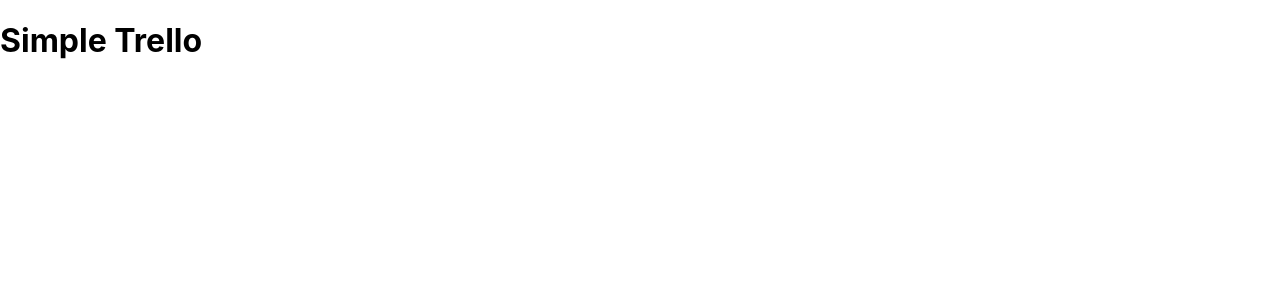
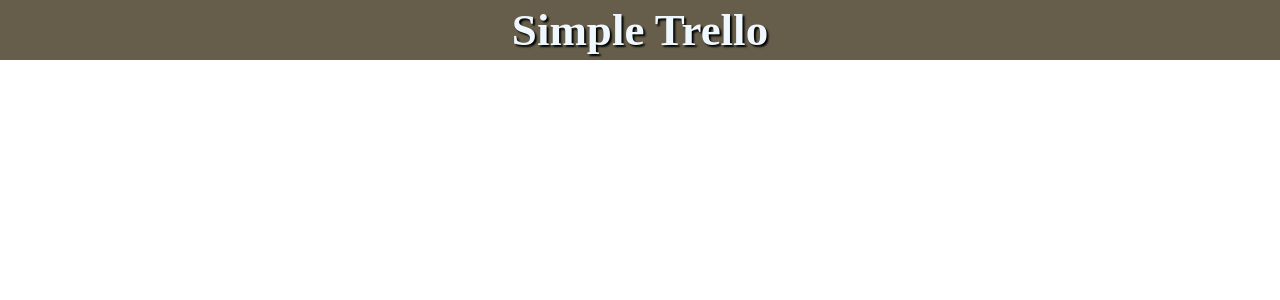
Before and after one commit to takumi12311123/trello-clone, a React (Create React App) app: page / in a window 1280 px wide. Shown: the top 300 px of the page. Built offline with nearby package versions, Linux system fonts and the light colour scheme.

Commit message:
cssの編集

```diff
--- a/src/index.css
+++ b/src/index.css
@@ -1,13 +1,19 @@
-body {
-  margin: 0;
-  font-family: -apple-system, BlinkMacSystemFont, 'Segoe UI', 'Roboto', 'Oxygen',
-    'Ubuntu', 'Cantarell', 'Fira Sans', 'Droid Sans', 'Helvetica Neue',
-    sans-serif;
-  -webkit-font-smoothing: antialiased;
-  -moz-osx-font-smoothing: grayscale;
+*{
+  box-sizing: border-box;
+  margin: 0px;
+  padding: 0px;
 }
 
-code {
-  font-family: source-code-pro, Menlo, Monaco, Consolas, 'Courier New',
-    monospace;
+h1{
+  font-size: 45px;
+  color: aliceblue;
+  font-weight: 600;
+  text-shadow: 2px 2px 2px black;
 }
+
+header{
+  text-align: center;
+  padding: 4px 10%;
+  margin-bottom: 50px;
+  background-color: rgb(102,94,74);
+}
```
